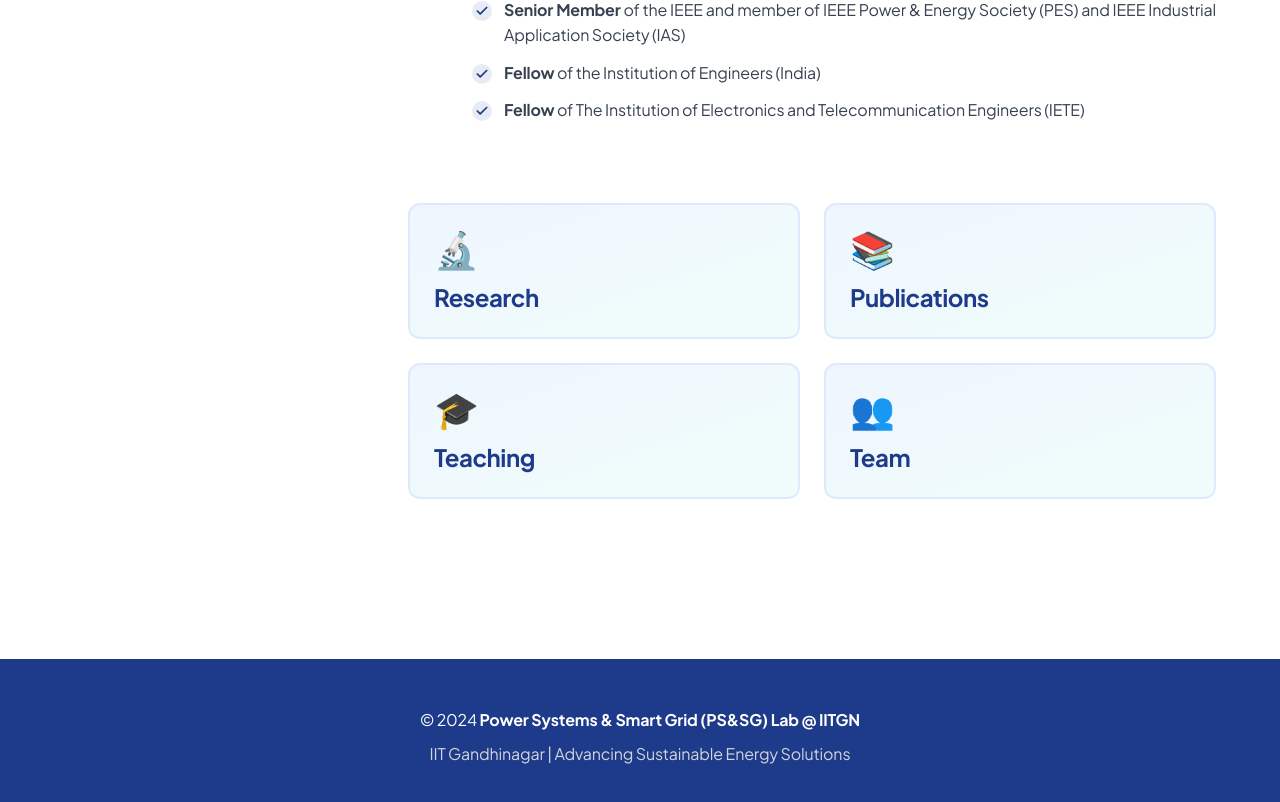
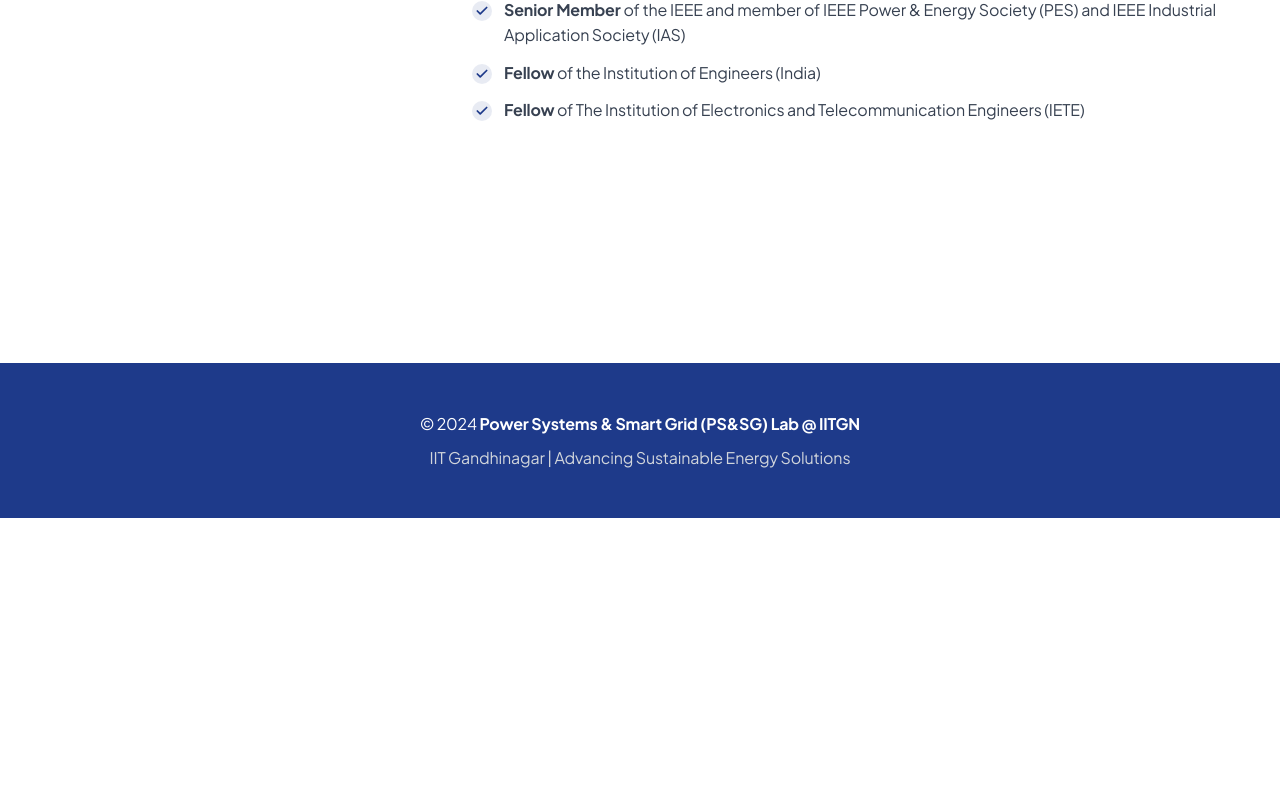
Before and after one commit to rdudr/nayanSir, a Next.js app: page / in a window 1280 px wide. Shown: the part 2800-3602 px from the top of the page. After the commit the page ends 3318 px from the top, so only its background shows below. Built offline with nearby package versions, Linux system fonts and the light colour scheme.

Commit message:
Remove Quick Links cards from Home page

```diff
--- a/app/page.tsx
+++ b/app/page.tsx
@@ -246,22 +246,7 @@ export default function Home() {
             </div>
           </motion.div>
 
-          {/* Quick Links */}
-          <div className="grid grid-cols-1 md:grid-cols-2 gap-6">
-            {[
-              { title: 'Research', icon: '🔬', link: '/research' },
-              { title: 'Publications', icon: '📚', link: '/publications' },
-              { title: 'Teaching', icon: '🎓', link: '/teaching' },
-              { title: 'Team', icon: '👥', link: '/team' },
-            ].map((item, idx) => (
-              <Link key={idx} href={item.link}>
-                <div className="bg-gradient-to-br from-blue-50 to-teal-50 p-6 rounded-xl border-2 border-blue-100 hover:border-blue-300 transition-all cursor-pointer">
-                  <div className="text-4xl mb-3">{item.icon}</div>
-                  <h3 className="text-2xl font-bold text-blue-900">{item.title}</h3>
-                </div>
-              </Link>
-            ))}
-          </div>
+          {/* End of main content */}
         </motion.div>
       </div>
 
```
